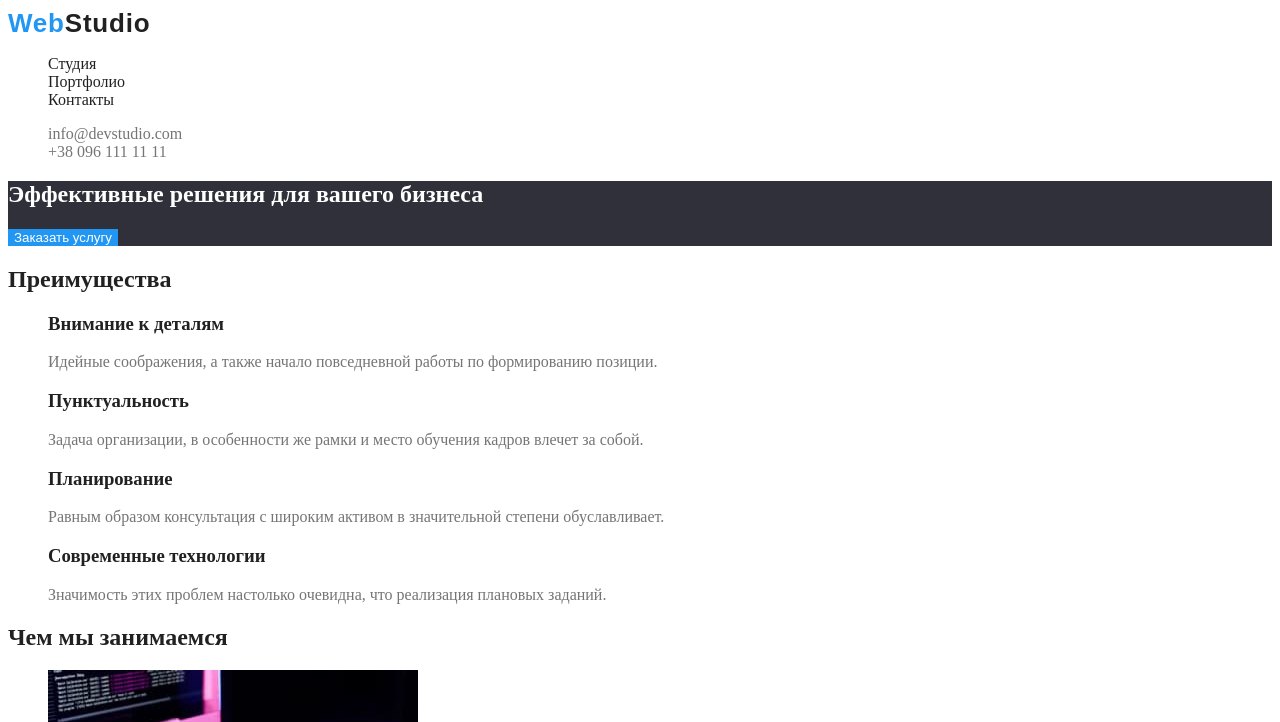
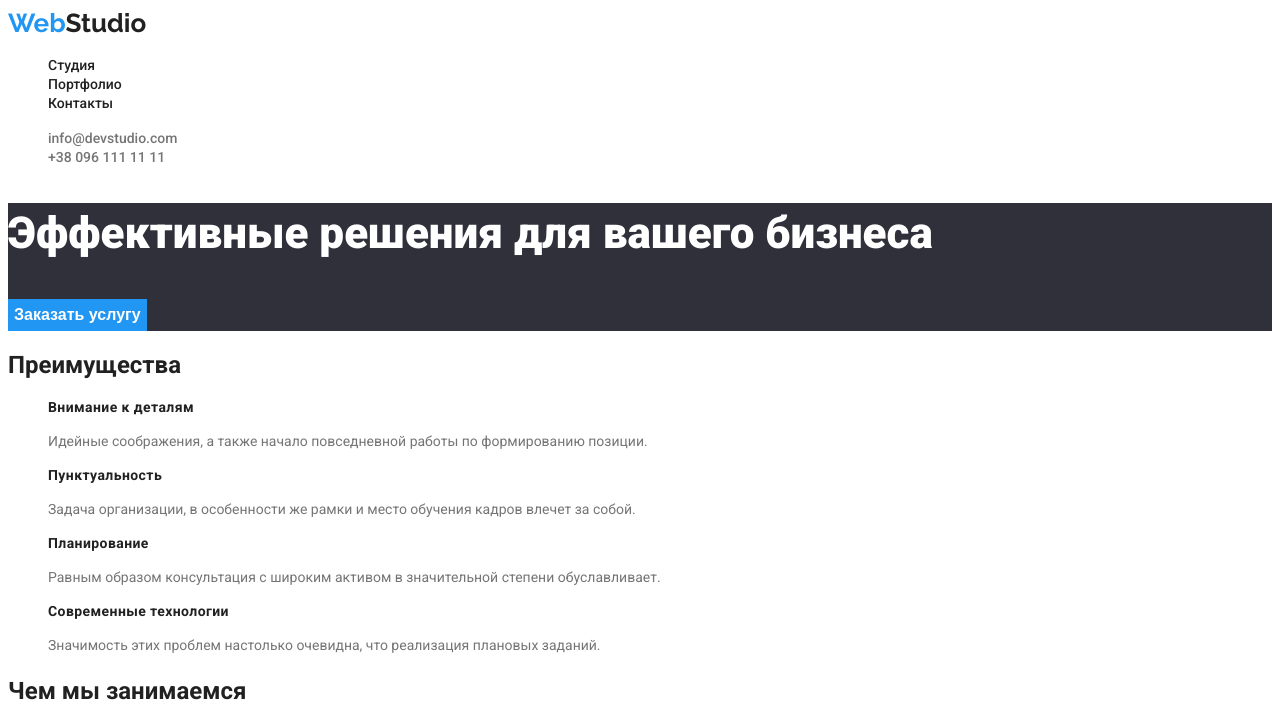
Before and after one commit to Tormilon/goit-markup-hw-02, a plain HTML site: page index.html in a window 1280 px wide. Shown: the top 722 px of the page. Drawn offline with Linux system fonts and the light colour scheme.

Commit message:
Добавляет шрифты

```diff
--- a/css/styles.css
+++ b/css/styles.css
@@ -1,71 +1,121 @@
-/* Основной цвет #212121 */
-/* Вторичный цвет background: #757575 */
-/* Белый #FFFFFF */
-/* Адресс #FFFFFF 60% */
-/* Лого #2196F3 */
-.page {
-    background: #FFFFFF;
-    color: #757575;
-
+/* Основной цвет #757575 */
+/* Вторичный цвет background: ##212121 */
+/* Основной фон #FFFFFF */
+/* Вторичный фон #2F303A */
+/* Цвет контактов #FFFFFF 60% */
+/* Акцент #2196F3 */
+:root {
+--primary-text-color: #757575;
+--title-text-color: #212121;
+--accent-color: #2196F3;
+--primary-white-color: #ffffff;
+--footer-dark-color: #2F303A;
 }
 
+/* Основные стили */
+body {
+    background-color: var(--primary-white-color);
+    color: var(--primary-text-color);
+    font-family:Roboto;
+}
+
+/* Лого */
 .logo {
-    font-family: 'Raleway', sans-serif;
+    color: var(--accent-color);
+    text-decoration: none;
+    font-family: 'Raleway';
     font-style: normal;
     font-weight: 700;
     font-size: 26px;
-    line-height: 1, 19;
-    letter-spacing: 0.03em;
-    color: #2196F3;
+    line-height: 31px;
+}
+
+.logo-accent {
+color: var(--title-text-color);
+}
+
+.logo-accent-text {
+    color: var(--primary-white-color);
+}
+
+/* Шапка сайта */
+.site-nav a {
+    font-weight: 500;
+    font-size: 14px;
+    line-height: 16px;
+    color: var(--title-text-color);
     text-decoration: none;
 }
 
-.logo-accent {
-color: #212121;
+.contact a {
+    font-weight: 500;
+    font-size: 14px;
+    line-height: 16px;
+    color: var(--primary-text-color);
+    text-decoration: none;
 }
 
-.logo-accent-link {
-    color: #ffffff;
+/* Герой */
+.page-hero h1 {
+    font-weight: 900;
+    font-size: 44px;
+    line-height: 60px;
+    color: var(--primary-white-color);
 }
 
+.button-hero {
+    font-weight: 700;
+    font-size: 16px;
+    line-height: 30px;
+    color: var(--primary-white-color);
+    background: var(--accent-color);
+    border: none;
+    cursor: pointer;
+}
+
+/* Преимущества */
 ul {
     list-style: none;
 }
 
-h1 {
-    color: #ffffff;
+h2, h3 {
+    color: var(--title-text-color);
 }
 
-.button-hero {
-    color: #ffffff;
-    background: #2196F3;
-    border: none;
+.subtitle h3 {
+    font-weight: 700;
+    font-size: 14px;
+    line-height: 16px;
+    letter-spacing: 0.03em;
 }
 
-h2, h3 {
-    color: #212121;
+.subtitle p {
+    font-size: 14px;
+    line-height: 24px;
 }
 
-:root {
-
+/* Наша команда */
+.team h3 {
+    font-weight: 500;
+    font-size: 16px;
+    line-height: 19px;
 }
 
-.site-nav a {
-    color: #212121;
-    text-decoration: none;
+.team p {
+    font-size: 16px;
+    line-height: 19px;
 }
 
-.contact a {
-    color: #757575;
-    text-decoration: none;
-}
+
+/* Портфолио */
+
 
 .contact .address {
-    color: #ffffff;
+    color: var(--primary-white-color);
 }
 
 .page-hero {
-    background: #2F303A;
+    background: var(--footer-dark-color);
 }
 
 .page-team {
@@ -73,25 +123,25 @@ h2, h3 {
 }
 
 .page-footer {
-    background: #2F303A;
+    background: var(--footer-dark-color);
 }
 
 .button-filt {
-    color: #212121;
-        background: #F5F4FA;
-        border: none;
+    color: var(--title-text-color);
+    background: #F5F4FA;
+    border: none;
+    cursor: pointer;
 }
 
 .site-nav a:hover {
-    color: #2196F3;
+    color: var(--accent-color);
 }
 
 .contact a:hover {
-    color: #2196F3
+    color: var(--accent-color);
 }
 
 .button-filt:hover {
-    background: #2196F3;
+    background: var(--accent-color);
     color: #ffffff;
-
 }
--- a/index.html
+++ b/index.html
@@ -5,9 +5,13 @@
     <meta http-equiv="X-UA-Compatible" content="IE=edge">
     <meta name="viewport" content="width=device-width, initial-scale=1.0">
     <title>Студия</title>
+    <link
+        href="https://fonts.googleapis.com/css2?family=Raleway:wght@700&family=Roboto:wght@400;500;700;900&display=swap"
+        rel="stylesheet"
+    />
     <link rel="stylesheet" href="./css/styles.css">
 </head>
-<body class="page">
+<body>
     <header class="page-header">
         <nav>
             <a class="logo" href="./index.html" lang="en">Web<span class="logo-accent">Studio</span></a>
@@ -36,6 +40,7 @@
     </header>
 
     <main>
+
         <!-- Hero -->
         <section class="page-hero">
             <h1>Эффективные решения для вашего бизнеса</h1>
@@ -45,7 +50,7 @@
         <!-- Преимущества -->
         <section>
             <h2>Преимущества</h2>
-            <ul>
+            <ul class="subtitle list">
                 <li>
                     <h3>Внимание к деталям</h3>
                     <p>Идейные соображения, а также начало повседневной работы по формированию позиции.</p>
@@ -70,38 +75,38 @@
             <h2>Чем мы занимаемся</h2>
             <ul>
                 <li>
-                    <img src="./images/box1.jpg" width="370" alt="Пример деятельности 1">
+                    <img src="./images/box1.jpg" width="370" height="294" alt="Пример деятельности 1">
                 </li>
                 <li>
-                    <img src="./images/box2.jpg" width="370" alt="Пример деятельности 2">
+                    <img src="./images/box2.jpg" width="370" height="294" alt="Пример деятельности 2">
                 </li>
                 <li>
-                    <img src="./images/box3.jpg" width="370" alt="Пример деятельности 3">
+                    <img src="./images/box3.jpg" width="370" height="294" alt="Пример деятельности 3">
                 </li>
             </ul>
         </section>
 
         <!-- Наша команда -->
-        <section class="page-team">
+        <section>
             <h2>Наша команда</h2>
-            <ul>
+            <ul class="team list">
                 <li>
-                    <img src="./images/img1.jpg" width="270" alt="Сотрудник1">
+                    <img src="./images/img1.jpg" width="270" height="260" alt="Сотрудник1">
                     <h3>Игорь Демьяненко</h3>
                     <p>Product Designer</p>
                 </li>
                 <li>
-                    <img src="./images/img2.jpg" width="270" alt="Сотрудник2">
+                    <img src="./images/img2.jpg" width="270" height="260" alt="Сотрудник2">
                     <h3>Ольга Репина</h3>
                     <p>Frontend Developer</p>
                 </li>
                 <li>
-                    <img src="./images/img3.jpg" width="270" alt="Сотрудник3">
+                    <img src="./images/img3.jpg" width="270" height="260" alt="Сотрудник3">
                     <h3>Николай Тарасов</h3>
                     <p>Marketing</p>
                 </li>
                 <li>
-                    <img src="./images/img4.jpg" width="270" alt="Сотрудник4">
+                    <img src="./images/img4.jpg" width="270" height="260" alt="Сотрудник4">
                     <h3>Михаил Ермаков</h3>
                     <p>UI Designer</p>
                 </li>
@@ -110,7 +115,7 @@
     </main>
 
     <footer class="page-footer">
-        <a class="logo link" href="./index.html" lang="en">Web<span class="logo-accent-link">Studio</span></a>
+        <a class="logo link" href="./index.html" lang="en">Web<span class="logo-accent-text">Studio</span></a>
             <address>
                 <ul class="contact list">
                     <li>
```
Also changed, not shown: portfolio.html (+5 -2 lines).
